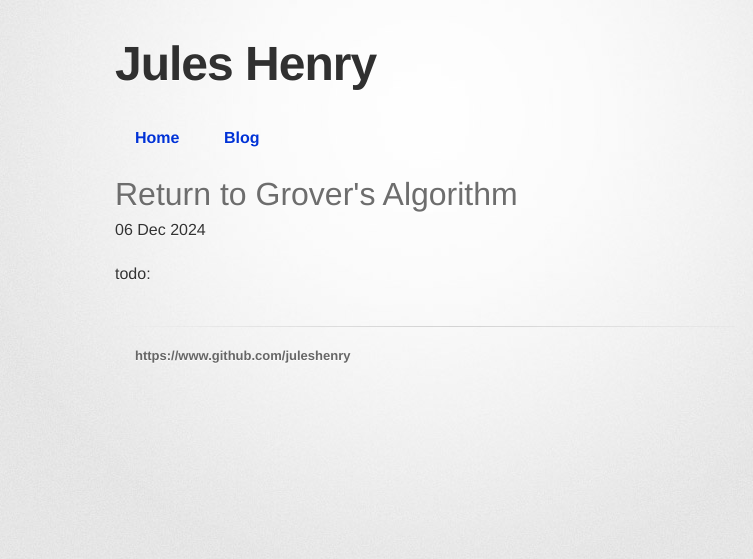
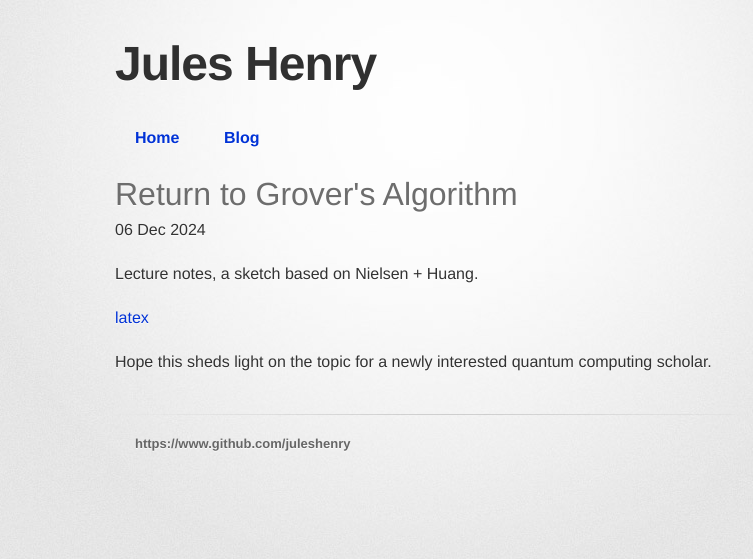
Before and after one commit to juleshenry/juleshenry.github.io, a Jekyll site: the page built from _posts/2024-12-06-return-to-grovers.md, in a window 1280 px wide. Shown: the top 559 px of the page, without its empty margins (23-776 px from the left). Built offline with Jekyll 4.4.1, drawn with Linux system fonts in a browser that asks for light colours; some web fonts are replaced.

Commit message:
shed-light-sketch

```diff
--- a/_posts/2024-12-06-return-to-grovers.md
+++ b/_posts/2024-12-06-return-to-grovers.md
@@ -4,4 +4,8 @@ title: "Return to Grover's Algorithm"
 date: 2024-12-06
 ---
 
-todo:
+Lecture notes, a sketch based on Nielsen + Huang.
+
+[latex](/blog/assets/2025/grovers/sketch.pdf)
+
+Hope this sheds light on the topic for a newly interested quantum computing scholar.
```
Also changed, not shown: _posts/2024-09-13-grovers-search.md (+4 -1 lines), 1 other file.
